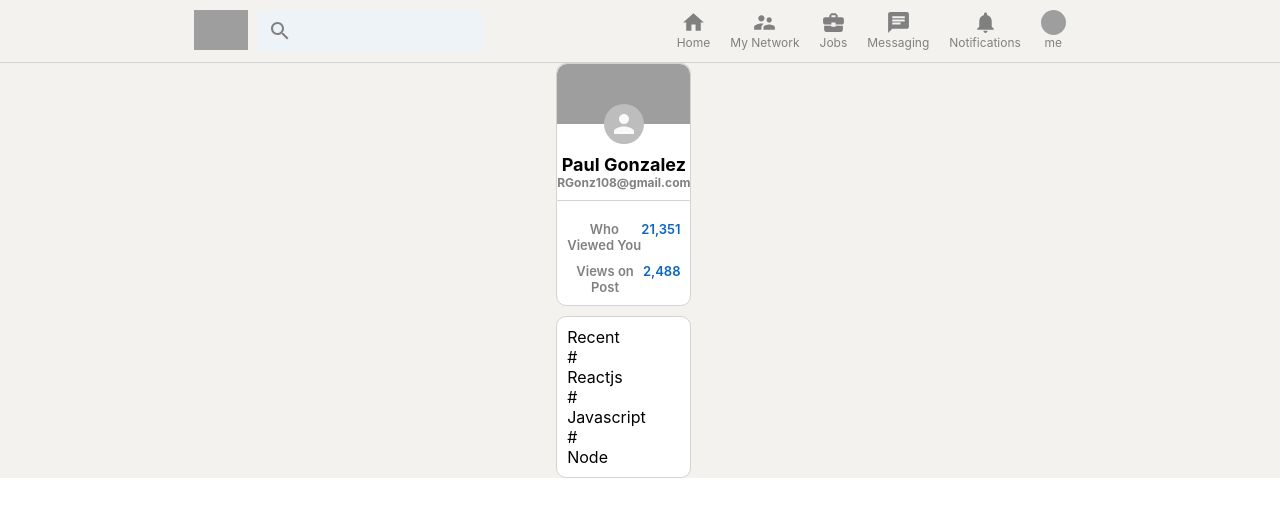
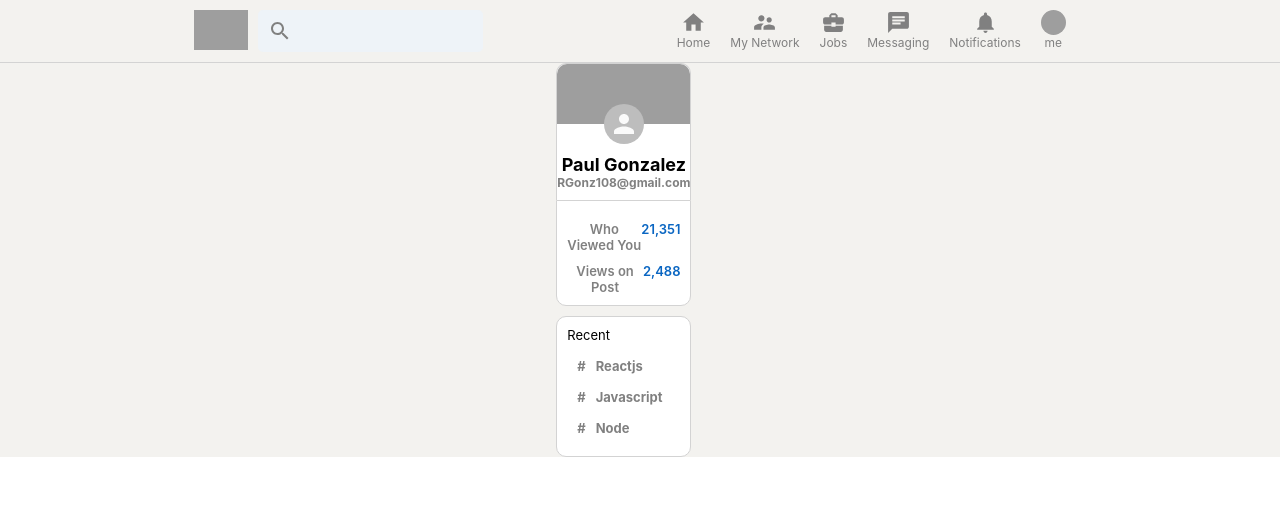
Before and after one commit to Paulg05/LinkedIn-Demo-Clone, a React (Create React App) app: page / in a window 1280 px wide. Shown: the top 516 px of the page. Built offline with nearby package versions, Linux system fonts and the light colour scheme; grey boxes are pictures that could not be loaded.

Commit message:
created feed components to start working on middle portion of the application

```diff
--- a/src/App.css
+++ b/src/App.css
@@ -1,5 +1,5 @@
 .app {
-  background-color: #f3f2ef;
+  background-color:#f3f2ef;
   display: flex;
   flex-direction: column;
   align-items: center;
--- a/src/App.js
+++ b/src/App.js
@@ -1,4 +1,6 @@
+import React from 'react'
 import "./App.css";
+import Feed from './components/Feed';
 import Header from "./components/Header";
 import Sidebar from "./components/Sidebar";
 
@@ -9,6 +11,7 @@
       {/* App body*/}
       <div className="app__body">
         <Sidebar />
+        <Feed />
       {/* Sidebar*/}
       {/* Feed*/}
       {/* widgets*/}
--- /dev/null
+++ b/src/components/Feed.js
@@ -0,0 +1,12 @@
+import React from 'react'
+import "./Feed.css"
+
+function Feed() {
+  return (
+   <div className="feed">
+
+   </div>
+  )
+}
+
+export default Feed
--- a/src/components/Sidebar.css
+++ b/src/components/Sidebar.css
@@ -1,6 +1,6 @@
 .sidebar {
+  position: sticky;
   top: 80px;
-  position: sticky;
   flex: 0.2;
   border-radius: 10px;
   text-align: center;
@@ -23,6 +23,22 @@
   padding-bottom: 10px;
 }
 
+.sidebar__top > img {
+  margin-bottom: -20px;
+  width: 100%;
+  height: 60px;
+  border-top-left-radius: 10px;
+  border-top-right-radius: 10px;
+  object-fit: cover;
+}
+.sidebar__stats {
+  padding: 10px;
+  margin-bottom: 10px;
+  border: 1px solid lightgray;
+  background-color: white;
+  border-bottom-left-radius: 10px;
+  border-bottom-right-radius: 10px;
+}
 .sidebar__top > h4 {
   color: gray;
   font-size: 12px;
@@ -31,28 +47,11 @@
 .sidebar__top > h2 {
   font-size: 18px;
 }
-.sidebar__top > img {
-  margin-bottom: -20px;
-  width: 100%;
-  height: 60px;
-  border-top-left-radius: 10px;
-  border-top-right-radius: 10px;
-  object-fit: cover;
-}
 
 .sidebar__stat {
   margin-top: 10px;
   display: flex;
   justify-content: space-between;
-}
-
-.sidebar__stats {
-  padding: 10px;
-  margin-bottom: 10px;
-  border: 1px solid lightgray;
-  background-color: #fff;
-  border-bottom-left-radius: 10px;
-  border-bottom-right-radius: 10px;
 }
 
 .sidebar__stat > p {
@@ -70,7 +69,34 @@
   text-align: left;
   padding: 10px;
   border: 1px solid lightgray;
-  background-color: #fff;
+  background-color: white;
   border-radius: 10px;
   margin-top: 10px;
 }
+
+.sidebar__bottom > p {
+  font-size: 13px;
+  padding-bottom: 10px;
+}
+
+.sidebar__recentItem {
+  display: flex;
+  font-size: 13px;
+  color: gray;
+  font-weight: bolder;
+  cursor: pointer;
+  margin-bottom: 5px;
+  padding: 5px;
+}
+
+.sidebar__recentItem:hover {
+  background-color: whitesmoke;
+  border-radius: 10px;
+  cursor: pointer;
+  color: black;
+}
+
+.sidebar__hash {
+  margin-right: 10px;
+  margin-left: 5px;
+}
--- a/src/components/Sidebar.js
+++ b/src/components/Sidebar.js
@@ -4,7 +4,7 @@
 
 function Sidebar() {
   const recentItem = (topic) => (
-    <div className="sidebar__recentItems">
+    <div className="sidebar__recentItem">
       <span className="sidebar__hash">#</span>
       <p>{topic}</p>
     </div>
@@ -21,6 +21,7 @@
         <h2>Paul Gonzalez</h2>
         <h4>RGonz108@gmail.com</h4>
       </div>
+
       <div className="sidebar__stats">
         <div className="sidebar__stat">
           <p>Who Viewed You</p>
@@ -31,6 +32,7 @@
           <p className="sidebar__statNumber">2,488</p>
         </div>
       </div>
+
       <div className="sidebar__bottom">
         <p>Recent</p>
         {recentItem("Reactjs")}
```
Also changed, not shown: src/components/Feed.css (added), 1 other file (tests, documents, lock files or other folders).
